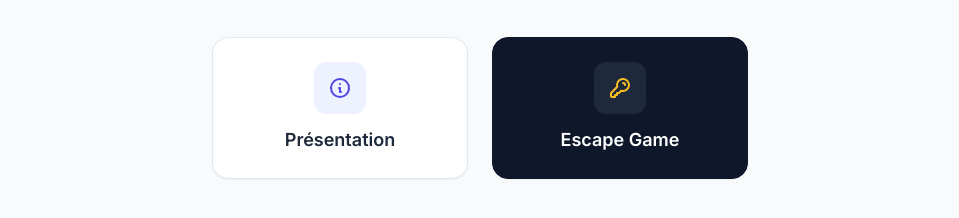
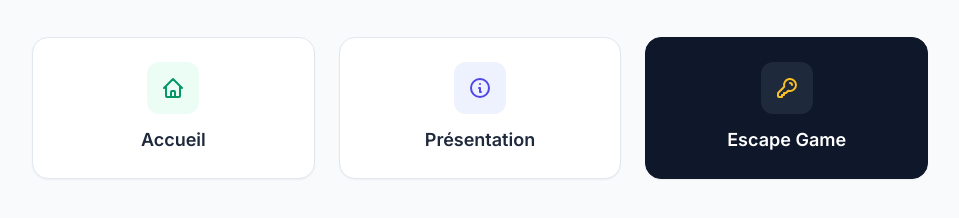
Before and after one commit to n1ghtway/ROAD-TO-UNI, a plain HTML site: page index.html in a window 1280 px wide. Shown: the part 366-584 px from the top of the page, without its empty margins (160-1119 px from the left). Drawn offline with nearby package versions, Linux system fonts and the light colour scheme.

Commit message:
Update layout and button links in index.html

```diff
--- a/index.html
+++ b/index.html
@@ -23,7 +23,7 @@
 <body class="bg-slate-50 text-slate-800 min-h-screen flex flex-col justify-center items-center p-6 selection:bg-indigo-100 selection:text-indigo-900">
 
     <!-- Conteneur principal centré -->
-    <main class="w-full max-w-2xl mx-auto text-center space-y-10">
+    <main class="w-full max-w-4xl mx-auto text-center space-y-10">
 
         <!-- En-tête épuré -->
         <header class="space-y-3">
@@ -35,13 +35,29 @@
             </p>
         </header>
 
-        <!-- Conteneur des deux boutons principaux -->
-        <div class="flex flex-col sm:flex-row justify-center items-center gap-4 sm:gap-6">
+        <!-- Conteneur des trois boutons principaux -->
+        <div class="grid grid-cols-1 sm:grid-cols-3 gap-4 sm:gap-6">
 
-            <!-- Bouton 1 : Lien direct vers la Présentation -->
+            <!-- Bouton 1 : Lien direct vers l'Accueil -->
+            <a
+                href="accueil.html"
+                class="group w-full px-6 py-6 bg-white border border-slate-200 rounded-2xl shadow-sm hover:shadow-md hover:border-emerald-300 hover:-translate-y-1 active:translate-y-0 transition-all duration-200 flex flex-col items-center justify-center gap-3 focus:outline-none focus:ring-2 focus:ring-emerald-500 focus:ring-offset-2"
+            >
+                <!-- Icône Accueil (Maison) -->
+                <span class="p-3.5 rounded-xl bg-emerald-50 text-emerald-600 group-hover:bg-emerald-600 group-hover:text-white transition-colors duration-200">
+                    <svg xmlns="http://www.w3.org/2000/svg" class="h-6 w-6" fill="none" viewBox="0 0 24 24" stroke="currentColor" stroke-width="2">
+                        <path stroke-linecap="round" stroke-linejoin="round" d="M3 12l2-2m0 0l7-7 7 7M5 10v10a1 1 0 001 1h3m10-11l2 2m-2-2v10a1 1 0 01-1 1h-3m-6 0a1 1 0 001-1v-4a1 1 0 011-1h2a1 1 0 011 1v4a1 1 0 001 1m-6 0h6" />
+                    </svg>
+                </span>
+                <span class="text-lg font-semibold text-slate-800 group-hover:text-emerald-600 transition-colors">
+                    Accueil
+                </span>
+            </a>
+
+            <!-- Bouton 2 : Lien direct vers la Présentation -->
             <a
                 href="road_to_uni_interactive_5_minute_pitch.html"
-                class="group w-full sm:w-64 px-8 py-6 bg-white border border-slate-200 rounded-2xl shadow-sm hover:shadow-md hover:border-indigo-300 hover:-translate-y-1 active:translate-y-0 transition-all duration-200 flex flex-col items-center justify-center gap-3 focus:outline-none focus:ring-2 focus:ring-indigo-500 focus:ring-offset-2"
+                class="group w-full px-6 py-6 bg-white border border-slate-200 rounded-2xl shadow-sm hover:shadow-md hover:border-indigo-300 hover:-translate-y-1 active:translate-y-0 transition-all duration-200 flex flex-col items-center justify-center gap-3 focus:outline-none focus:ring-2 focus:ring-indigo-500 focus:ring-offset-2"
             >
                 <!-- Icône Présentation -->
                 <span class="p-3.5 rounded-xl bg-indigo-50 text-indigo-600 group-hover:bg-indigo-600 group-hover:text-white transition-colors duration-200">
@@ -54,10 +70,10 @@
                 </span>
             </a>
 
-            <!-- Bouton 2 : Lien direct vers l'Escape Game -->
+            <!-- Bouton 3 : Lien direct vers l'Escape Game -->
             <a
                 href="escape_game.html"
-                class="group w-full sm:w-64 px-8 py-6 bg-slate-900 border border-slate-900 rounded-2xl shadow-sm hover:shadow-lg hover:bg-slate-800 hover:-translate-y-1 active:translate-y-0 transition-all duration-200 flex flex-col items-center justify-center gap-3 focus:outline-none focus:ring-2 focus:ring-slate-900 focus:ring-offset-2"
+                class="group w-full px-6 py-6 bg-slate-900 border border-slate-900 rounded-2xl shadow-sm hover:shadow-lg hover:bg-slate-800 hover:-translate-y-1 active:translate-y-0 transition-all duration-200 flex flex-col items-center justify-center gap-3 focus:outline-none focus:ring-2 focus:ring-slate-900 focus:ring-offset-2"
             >
                 <!-- Icône Escape Game (Clé / Énigme) -->
                 <span class="p-3.5 rounded-xl bg-slate-800 text-amber-400 group-hover:bg-amber-400 group-hover:text-slate-900 transition-colors duration-200">
```
